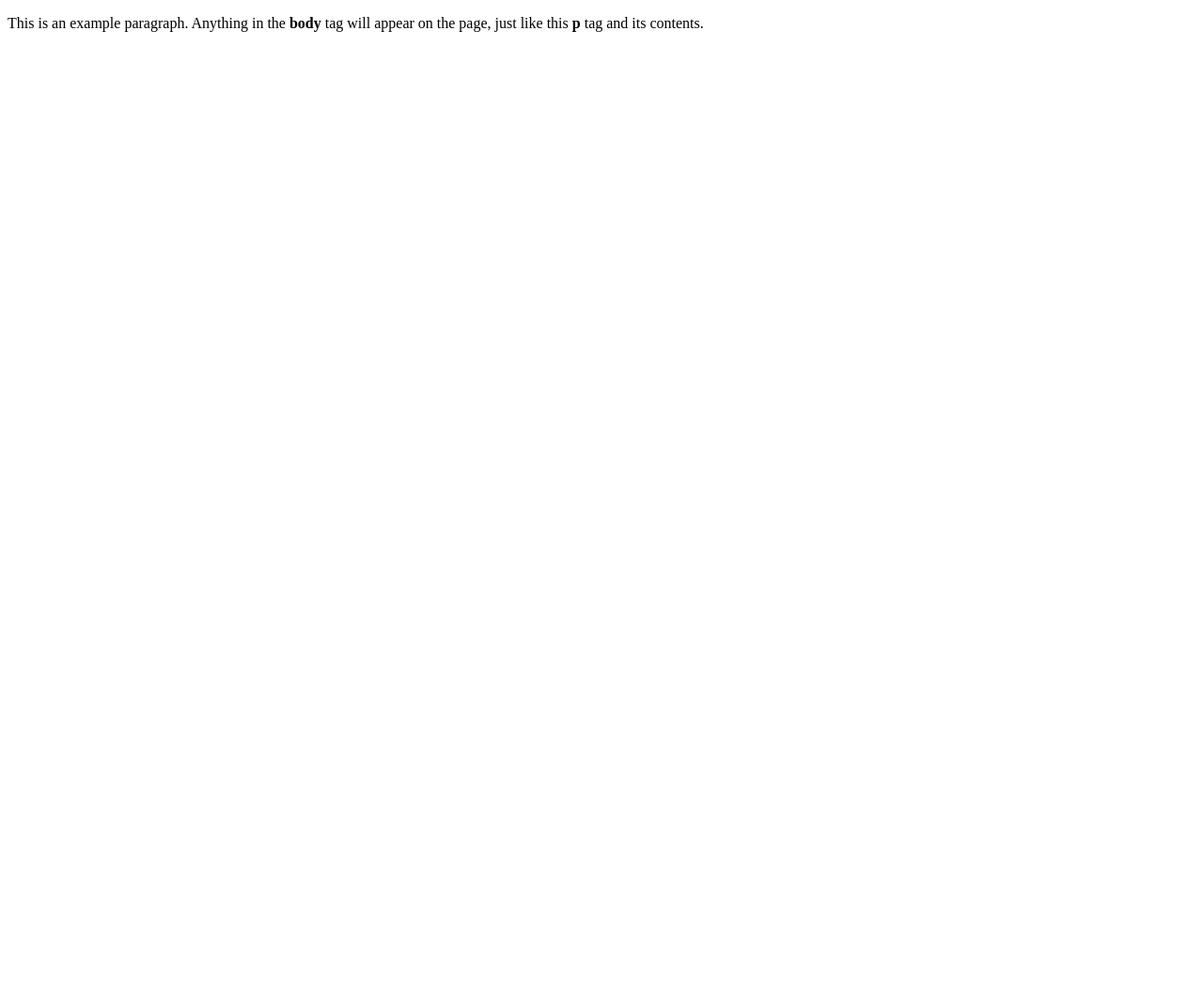
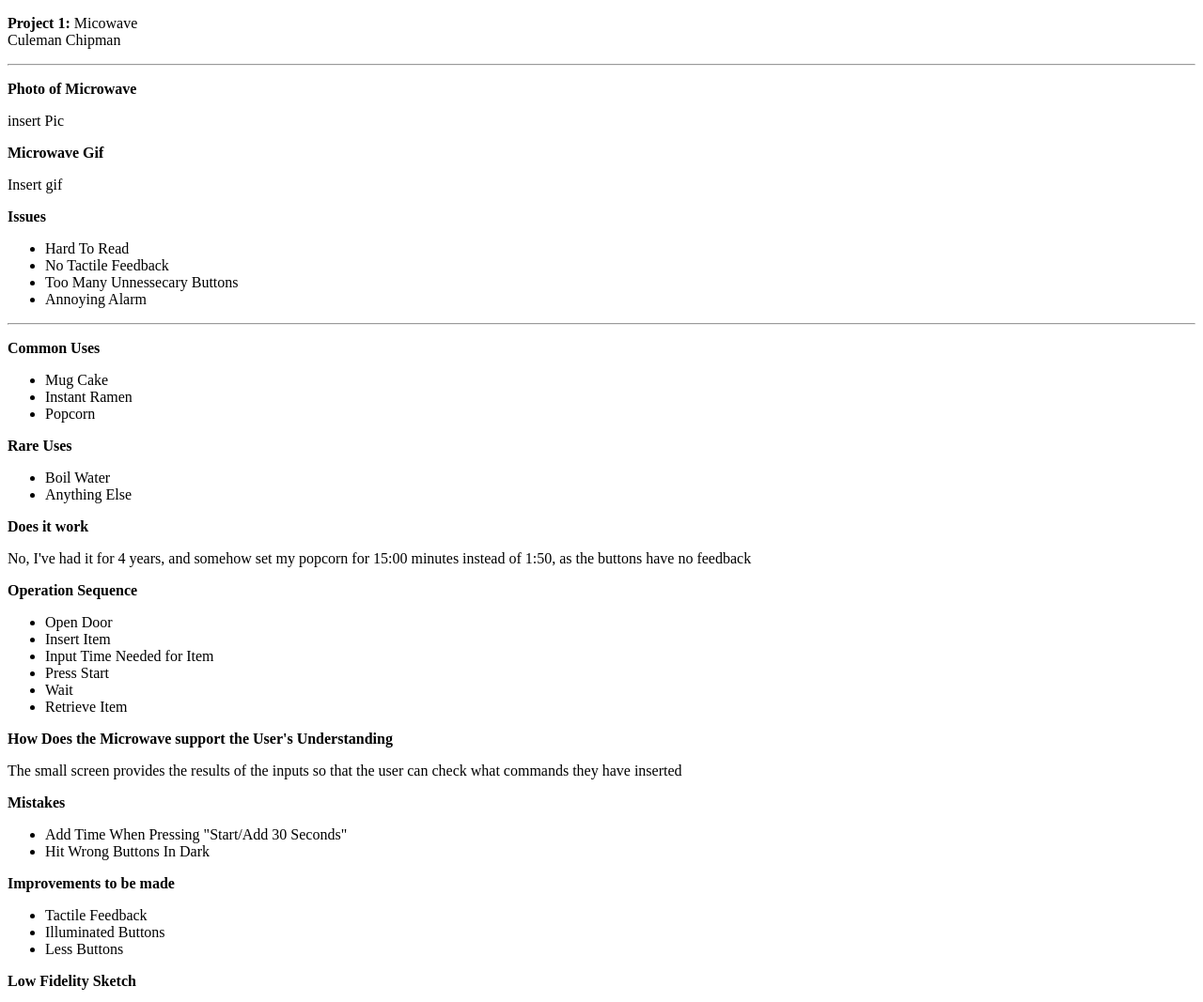
Before and after one commit to ColeChip/p1ColemanChipman, a plain HTML site: page index.HTML in a window 1280 px wide. Shown: the top 1067 px of the page at 94% size. Before the commit the page ends 800 px from the top, so only its background shows below. Drawn offline with Linux system fonts and the light colour scheme.

Commit message:
Add files via upload

```diff
--- a/index.HTML
+++ b/index.HTML
@@ -1,9 +1,81 @@
 <!doctype html>
 <html>
-  <head>
-    <title>This is the title of the webpage!</title>
-  </head>
-  <body>
-    <p>This is an example paragraph. Anything in the <strong>body</strong> tag will appear on the page, just like this <strong>p</strong> tag and its contents.</p>
-  </body>
+  	<head>
+    		<title>Culeman Chipman Project 1!</title>
+ 	</head>
+  	<article>
+    		<p><strong>Project 1: </strong>Micowave <br> Culeman Chipman</p>
+  	</article>
+<hr>
+	<article>
+    		<p><strong>Photo of Microwave</strong></p>
+    		<p>insert Pic </p>
+  	</article>
+  	<article>
+    		<p> <strong> Microwave Gif </strong> </p>
+    		<p> Insert gif </p>
+ 	</article>
+	<article>
+		<p> <strong> Issues </strong> <br>
+		<ul>
+			<li>Hard To Read</li>
+			<li>No Tactile Feedback</li>
+			<li>Too Many Unnessecary Buttons</li>
+			<li>Annoying Alarm</li>
+		</ul>
+	</article>
+<hr>
+	<article>
+    		<p> <strong> Common Uses </strong> </p>
+		<ul>
+			<li>Mug Cake</li>
+			<li>Instant Ramen</li>
+			<li>Popcorn</li>
+		</ul>
+
+		<p> <strong> Rare Uses </strong> </p>
+		<ul>
+			<li>Boil Water</li>
+			<li>Anything Else</li>
+		</ul>
+
+		<p> <strong> Does it work </strong> </p>
+		<p> No, I've had it for 4 years, and somehow set my popcorn for 15:00 minutes instead of 1:50, as the buttons have no feedback </p>
+
+		<p> <strong> Operation Sequence </strong> </p>
+		<ul>
+			<li>Open Door</li>
+			<li>Insert Item</li>
+			<li>Input Time Needed for Item</li>
+			<li>Press Start</li>
+			<li>Wait</li>
+			<li>Retrieve Item</li>
+		</ul>
+
+		<p> <strong> How Does the Microwave support the User's Understanding </strong> </p>
+		<p> The small screen provides the results of the inputs so that the user can check what commands they have inserted </p>
+
+		<p> <strong> Mistakes </strong> </p>
+		<ul>
+			<li>Add Time When Pressing "Start/Add 30 Seconds"</li>
+			<li>Hit Wrong Buttons In Dark</li>
+		</ul>
+
+		<p> <strong> Improvements to be made </strong> </p>
+		<ul>
+			<li>Tactile Feedback</li>
+			<li>Illuminated Buttons</li>
+			<li>Less Buttons</li>
+		</ul>
+
+		<p> <strong> Low Fidelity Sketch </strong> </p>
+		<img src="Low Fidelity Sketch.png"/>
+
+  	</article>
+<hr>
+  	<article>
+    		<p> <strong> Final Design </strong> </p>
+		<p> insert Gif </p>
+ 	</article>
+
 </html>
```
Also changed, not shown: Low Fidelity Sketch.PNG (added).
